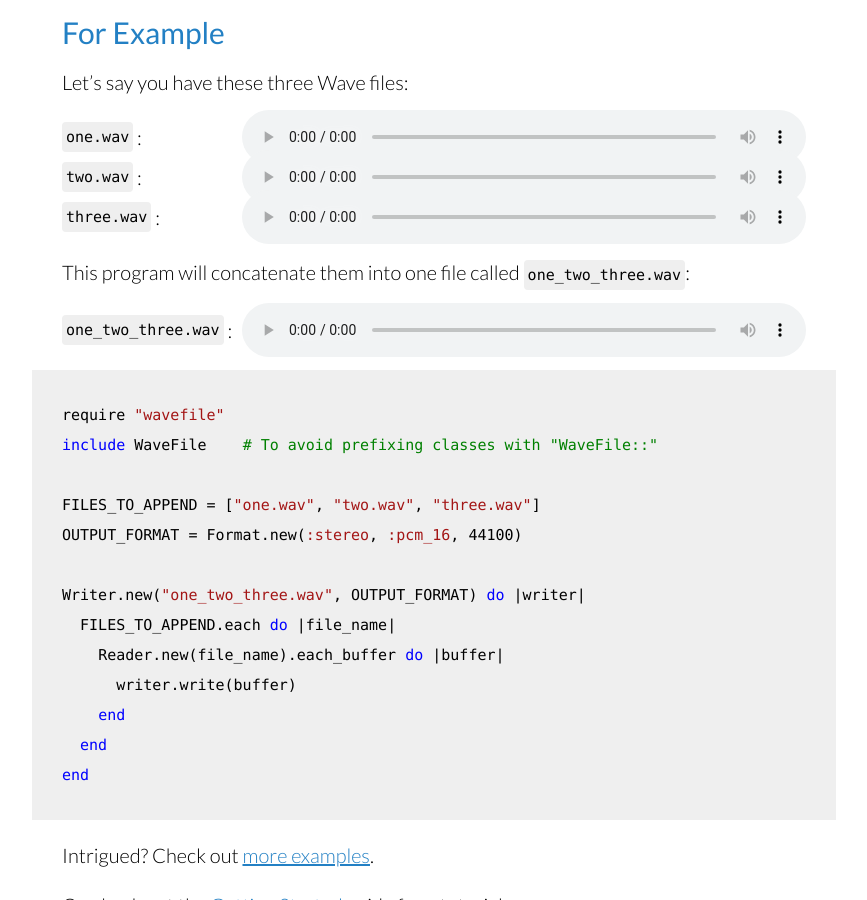
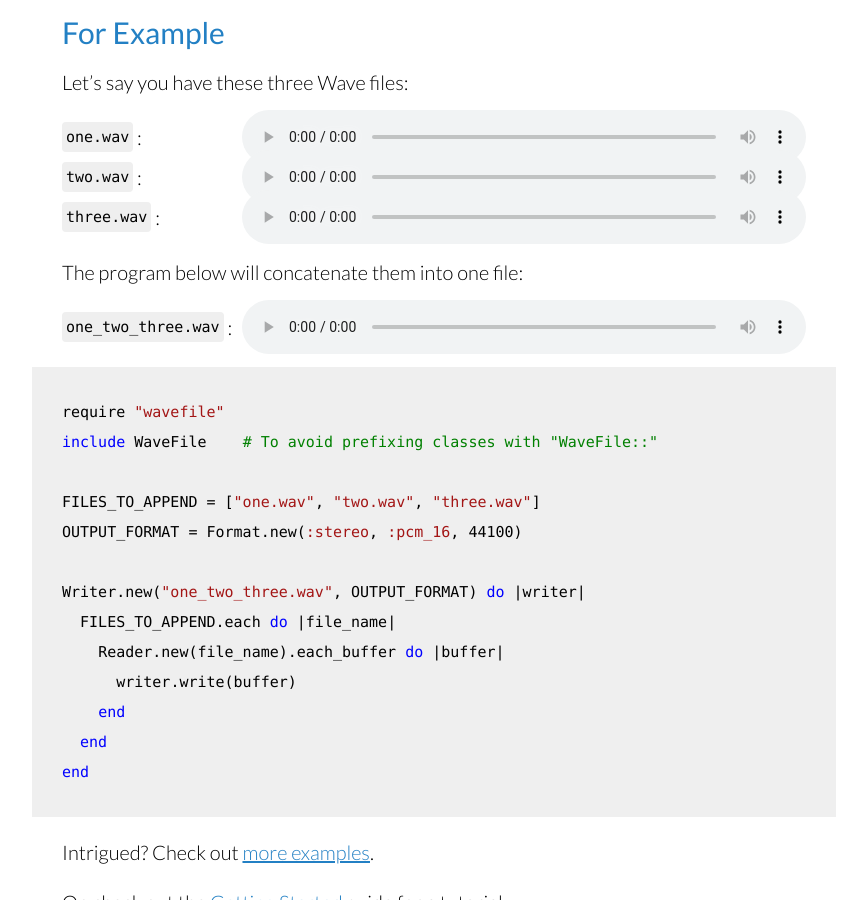
Before and after one commit to jstrait/wavefile, a Jekyll site: the page built from index.html, in a window 1280 px wide and 900 px high, scrolled down 933 px. Shown: the whole window, without its empty margins (206-1073 px from the left). Built offline with Jekyll 4.4.1, drawn with Linux system fonts in a browser that asks for light colours; some web fonts are replaced.

Commit message:
Better wording
This seems a little less redundant, by avoiding repeating the
"one_two_three.wav" label in short succession.

```diff
--- a/index.html
+++ b/index.html
@@ -41,7 +41,7 @@ title: Home
       </audio>
     </li>
   </ul>
-  <p>This program will concatenate them into one file called <code>one_two_three.wav</code>:</p>
+  <p>The program below will concatenate them into one file:</p>
   <ul class="audio-list">
     <li>
       <label><code>one_two_three.wav</code>&nbsp;:</label>
```
